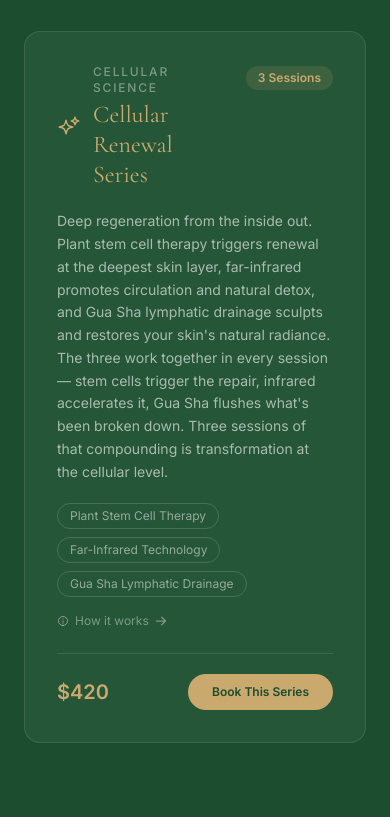
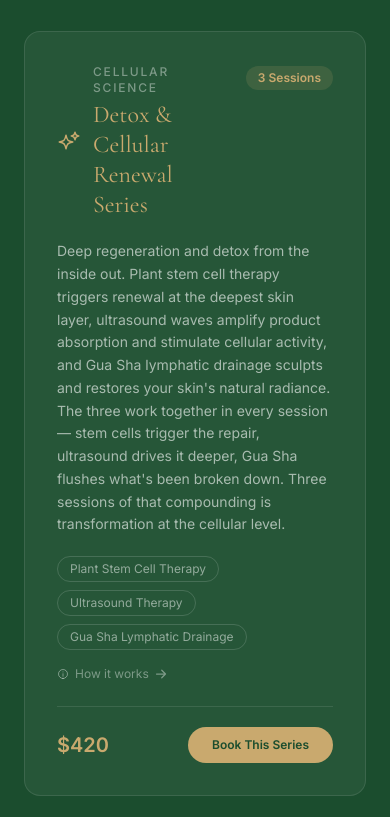
Before and after one commit to roadtojesusministry/brasilian-skin-soul, a Next.js app: page /services in a window 390 px wide. Shown: the part 2927-3744 px from the top of the page. Built offline with nearby package versions, Linux system fonts and the light colour scheme.

Commit message:
Services fine-tune: BSS Difference removed, Detox & Cellular Renewal Series, Microderm Therma-Lift Facial, Brasilian Ritual rebrand (HOLISTIC), protocol pills removed

```diff
--- a/src/app/page.tsx
+++ b/src/app/page.tsx
@@ -16,13 +16,13 @@ const featuredServices = [
     image: "/facial-royal-glow.jpg",
   },
   {
-    name: "Intraceuticals Oxygen Facial",
-    tagline: "Hydrate · Lift · Rejuvenate",
-    desc: "The gold standard in oxygen-based skin therapy — trusted by skin professionals worldwide. Pressurized oxygen drives customized serums deep into layers no topical product can reach. The result: intense hydration, visible plumping, and a luminous anti-aging lift.",
-    price: "$195",
-    duration: "60+ min",
-    badge: "BEST SELLER",
-    image: "/facial-intraceuticals.jpg",
+    name: "Microderm Therma-Lift Facial",
+    tagline: "Resurface · Sculpt · Illuminate",
+    desc: "The ultimate surface-to-structure treatment. Diamond-tip microdermabrasion strips away texture and dead cells to reveal a smooth, fresh canvas — then Therma-Lift heat technology sculpts and tightens from the outside in. Two powerful modalities in one session: resurface the skin, then contour and firm it.",
+    price: "$185",
+    duration: "80 min",
+    badge: "POPULAR",
+    image: "/facial-therma-lift.jpg",
   },
   {
     name: "Cold Plasma Rejuvenation",
@@ -127,7 +127,7 @@ const advancedTech = [
   },
   {
     group: "Cellular Science",
-    series: "Cellular Renewal Series",
+    series: "Detox & Cellular Renewal Series",
     icon: (
       <svg viewBox="0 0 24 24" fill="none" stroke="currentColor" strokeWidth="1.5" className="w-5 h-5">
         <path strokeLinecap="round" strokeLinejoin="round" d="M9.813 15.904 9 18.75l-.813-2.846a4.5 4.5 0 0 0-3.09-3.09L2.25 12l2.846-.813a4.5 4.5 0 0 0 3.09-3.09L9 5.25l.813 2.846a4.5 4.5 0 0 0 3.09 3.09L15.75 12l-2.846.813a4.5 4.5 0 0 0-3.09 3.09ZM18.259 8.715 18 9.75l-.259-1.035a3.375 3.375 0 0 0-2.455-2.456L14.25 6l1.036-.259a3.375 3.375 0 0 0 2.455-2.456L18 2.25l.259 1.035a3.375 3.375 0 0 0 2.456 2.456L21.75 6l-1.035.259a3.375 3.375 0 0 0-2.456 2.456Z" />
@@ -135,8 +135,8 @@ const advancedTech = [
     ),
     items: [
       { name: "Plant Stem Cell Therapy", desc: "Triggers skin renewal and repair at the deepest cellular layer" },
-      { name: "Far-Infrared Technology", desc: "Promotes circulation, eases tension, and supports natural detox" },
-      { name: "Gua Sha Lymphatic Drainage", desc: "Ancient technique enhanced with modern oxygen infusion for deep detox" },
+      { name: "Ultrasound Therapy", desc: "Sound wave technology that deeply cleanses, enhances product absorption, and stimulates cellular renewal" },
+      { name: "Gua Sha Lymphatic Drainage", desc: "Ancient sculpting technique to detox, de-puff, and restore natural radiance" },
     ],
   },
 ];
@@ -273,18 +273,7 @@ export default function Home() {
         </div>
       </section>
 
-      {/* ── PHILOSOPHY BRIDGE ────────────────────────────────── */}
-      <section className="bg-forest py-16 border-t border-white/10">
-        <div className="max-w-4xl mx-auto px-6 text-center">
-          <p className="text-xs uppercase tracking-[0.25em] text-gold/70 mb-6">The BSS Difference</p>
-          <p className="font-serif text-2xl md:text-3xl text-white font-light leading-relaxed mb-3">
-            Advanced skincare by Claudia Pieri — 28 years of experience and a personal journey of transformation that deepens every treatment she gives.
-          </p>
-          <p className="text-white/60 text-base md:text-lg leading-relaxed max-w-2xl mx-auto">
-            Most spas offer one technology at a time. Claudia builds protocols — four curated programs that layer the most powerful modalities together in every session, each amplifying the others for results no single treatment can achieve.
-          </p>
-        </div>
-      </section>
+
 
       {/* ── ADVANCED TECHNOLOGY ──────────────────────────────── */}
       <section className="py-24 bg-forest border-t border-white/10">
@@ -302,20 +291,7 @@ export default function Home() {
             <p className="text-white/60 max-w-2xl mx-auto text-base leading-relaxed mb-8">
               Four meticulously engineered programs — each one a precision stack of complementary technologies working in unison. No filler. No single-modality guesswork. Just compounding results.
             </p>
-            {/* Core 4 Protocol Pills */}
-            <div className="flex flex-wrap justify-center gap-3">
-              {[
-                { label: "Lift & Sculpt", num: "01" },
-                { label: "Illuminate", num: "02" },
-                { label: "Resurface & Refine", num: "03" },
-                { label: "Cellular Renewal", num: "04" },
-              ].map((p) => (
-                <span key={p.label} className="inline-flex items-center gap-2 border border-gold/40 text-gold/90 text-xs font-medium px-4 py-2 rounded-full tracking-wide">
-                  <span className="text-gold/40 font-mono text-[10px]">{p.num}</span>
-                  {p.label}
-                </span>
-              ))}
-            </div>
+
           </div></FadeIn>
 
 
--- a/src/app/services/page.tsx
+++ b/src/app/services/page.tsx
@@ -24,24 +24,24 @@ const signature = [
   {
     id: "facial-brasilian-ritual",
     name: "The Brasilian Ritual",
-    tagline: "Where Beauty Meets Ritual",
-    desc: "The most complete and immersive treatment on our menu — and our most uniquely Brazilian one. Papaya exfoliation, glycolic peel, oxygen therapy, CO2 firming mask, seaweed hand treatment, reflexology foot massage, and a full face, neck and shoulder massage. 90 minutes of pure ritual.",
+    tagline: "Ancient Wisdom · Brazilian Soul",
+    desc: "A 90-minute ceremony rooted in ancient healing traditions. Facial acupressure awakens energy points to lift, release tension, and restore natural radiance. Brazilian lymphatic lifting massage sculpts and de-puffs using Claudia's signature techniques. A deeply relaxing scalp massage melts stress from the roots down. The ritual closes with a purifying detox aroma wrap — essential oils grounding and nourishing the skin from within. Skin, mind, and spirit — all renewed.",
     price: "$215",
     duration: "90+ min",
-    badge: "RITUAL",
+    badge: "HOLISTIC",
     icon: Leaf,
     addons: ["Eye Lift — Stem Cell", "Divine Décolleté", "LED Light Therapy"],
   },
   {
-    id: "facial-intraceuticals",
-    name: "Intraceuticals Oxygen Facial",
-    tagline: "Hydrate · Lift · Rejuvenate",
-    desc: "The gold standard in oxygen-based skin therapy — trusted by skin professionals worldwide. Pressurized oxygen drives customized serums deep into layers no topical product can reach. The result: intense hydration, visible plumping, and a luminous anti-aging lift.",
-    price: "$195",
-    duration: "60+ min",
-    badge: "BEST SELLER",
-    icon: Wind,
-    addons: ["LED Light Therapy", "Dermaplane", "CO2 Lift"],
+    id: "facial-therma-lift",
+    name: "Microderm Therma-Lift Facial",
+    tagline: "Resurface · Sculpt · Illuminate",
+    desc: "The ultimate surface-to-structure treatment. Diamond-tip microdermabrasion strips away texture and dead cells to reveal a fresh, smooth canvas — then Therma-Lift heat technology sculpts and tightens from the outside in. Two powerful modalities in one session: resurface the skin, then contour and lift it. Visible refinement and firmness from the very first visit.",
+    price: "$185",
+    duration: "80 min",
+    badge: "POPULAR",
+    icon: Flame,
+    addons: ["LED Light Therapy", "Eye Lift — Stem Cell", "CO2 Lift"],
   },
   {
     id: "facial-cold-plasma",
@@ -65,14 +65,15 @@ const signature = [
     addons: ["Eye Lift — Stem Cell", "CO2 Lift", "Divine Décolleté"],
   },
   {
-    id: "facial-therma-lift",
-    name: "Therma-Lift Sculpting Facial",
-    tagline: "Tighten · Tone · Sculpt",
-    desc: "Uses targeted heat to contour and tighten the skin from the surface — where Microcurrent trains the muscles from within, Therma-Lift sculpts from the outside. Combined with microdermabrasion and oxygen infusion, each session leaves your face visibly lifted, firmed, and refined.",
-    price: "$185",
-    duration: "80 min",
-    icon: Flame,
-    addons: ["LED Light Therapy", "Eye Lift — Stem Cell", "CO2 Lift"],
+    id: "facial-intraceuticals",
+    name: "Intraceuticals Oxygen Facial",
+    tagline: "Hydrate · Lift · Rejuvenate",
+    desc: "The gold standard in oxygen-based skin therapy — trusted by skin professionals worldwide. Pressurized oxygen drives customized serums deep into layers no topical product can reach. The result: intense hydration, visible plumping, and a luminous anti-aging lift.",
+    price: "$195",
+    duration: "60+ min",
+    badge: "BEST SELLER",
+    icon: Wind,
+    addons: ["LED Light Therapy", "Dermaplane", "CO2 Lift"],
   },
   {
     id: "facial-lymph-glow",
@@ -177,10 +178,10 @@ const advancedPackages = [
     ),
   },
   {
-    name: "Cellular Renewal Series",
+    name: "Detox & Cellular Renewal Series",
     group: "Cellular Science",
-    desc: "Deep regeneration from the inside out. Plant stem cell therapy triggers renewal at the deepest skin layer, far-infrared promotes circulation and natural detox, and Gua Sha lymphatic drainage sculpts and restores your skin's natural radiance. The three work together in every session — stem cells trigger the repair, infrared accelerates it, Gua Sha flushes what's been broken down. Three sessions of that compounding is transformation at the cellular level.",
-    technologies: ["Plant Stem Cell Therapy", "Far-Infrared Technology", "Gua Sha Lymphatic Drainage"],
+    desc: "Deep regeneration and detox from the inside out. Plant stem cell therapy triggers renewal at the deepest skin layer, ultrasound waves amplify product absorption and stimulate cellular activity, and Gua Sha lymphatic drainage sculpts and restores your skin's natural radiance. The three work together in every session — stem cells trigger the repair, ultrasound drives it deeper, Gua Sha flushes what's been broken down. Three sessions of that compounding is transformation at the cellular level.",
+    technologies: ["Plant Stem Cell Therapy", "Ultrasound Therapy", "Gua Sha Lymphatic Drainage"],
     price: "$420",
     sessions: 3,
     icon: (
@@ -242,6 +243,7 @@ const badgeColors: Record<string, string> = {
   "ADVANCED": "bg-forest-700 text-cream-100",
   "POPULAR": "bg-gold text-forest",
   "RITUAL": "bg-gold text-forest",
+  "HOLISTIC": "bg-gold text-forest",
 };
 
 export default function Services() {
```
